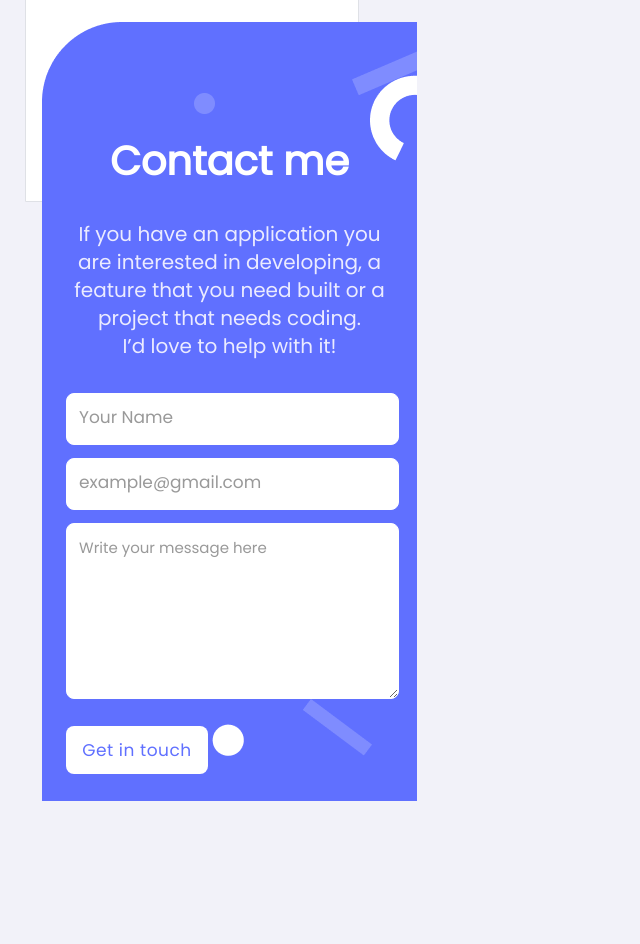
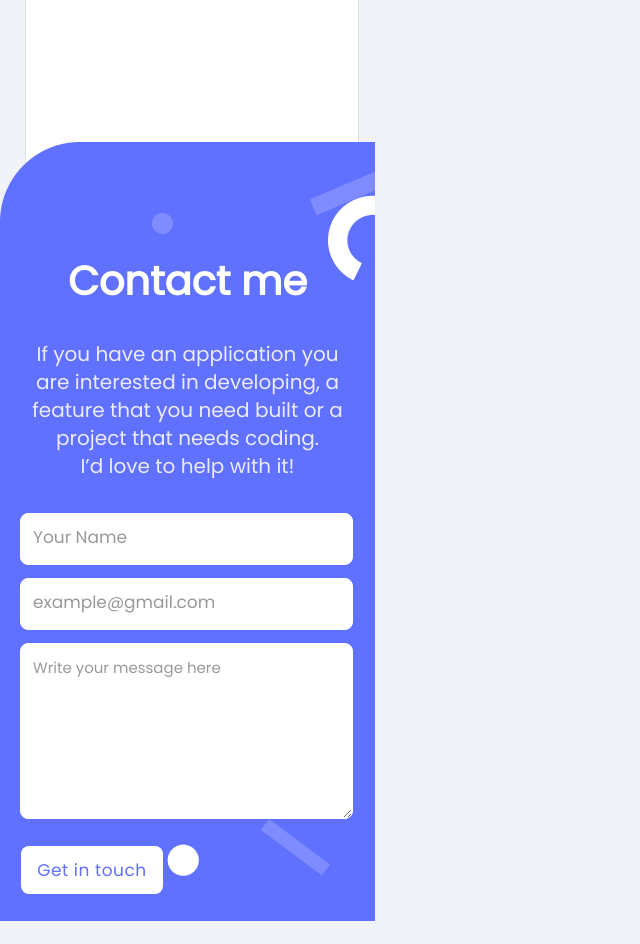
Before and after one commit to Emanzahidd/Portfolio1, a plain HTML site: page index.html in a window 1280 px wide. Shown: the part 4540-5484 px from the top of the page, without its empty margins (0-640 px from the left). Before the commit the page ends 5364 px from the top, so only its background shows below. Drawn offline with Linux system fonts and the light colour scheme.

```diff
--- a/style.css
+++ b/style.css
@@ -101,8 +101,9 @@
     font-family: 'Poppins', sans-serif;
     font-weight: 500;
     line-height: 24px;
-    word-wrap: break-word;
+  word-wrap: break-word;
 }
+
 /*Section 2*/
 .worksection{
     display: grid;
@@ -370,10 +371,11 @@
 .contactme {
     width: 375px;
     height: 779px;
-    margin-top: 200x;
+    margin-top: 120px;
+    margin-left: -42px;
     background-image: url('Contact\ me.png');
     background-repeat: no-repeat;
-    background-position: right;
+    background-position: left;
     padding-bottom: 45px;
 }
 
@@ -412,7 +414,7 @@
     background: white;
     width: 327px;
     height: 48px;
-    margin-left: 24px;
+    margin-left: 20px;
     margin-top: 13px;
 }
 
@@ -424,7 +426,7 @@
     border-radius: 8px;
     border: 1px solid white;
     background: white;
-    margin-left: 24px;
+    margin-left: 20px;
     margin-top: 13px;
 }
 
@@ -458,7 +460,7 @@
     letter-spacing: 0.51px;
     border-radius: 8px;
     border: #fff;
-    margin-left: -310px;
+    margin-left: -313px;
     background-color: white;
     margin-top: 0px;
 }
@@ -488,5 +490,5 @@
 }
 
 .contactme form .circle2 {
-    margin-left : 85px;
+    margin-right: -100px;
 }
```
Also changed, not shown: index.html (+1 -1 lines).
